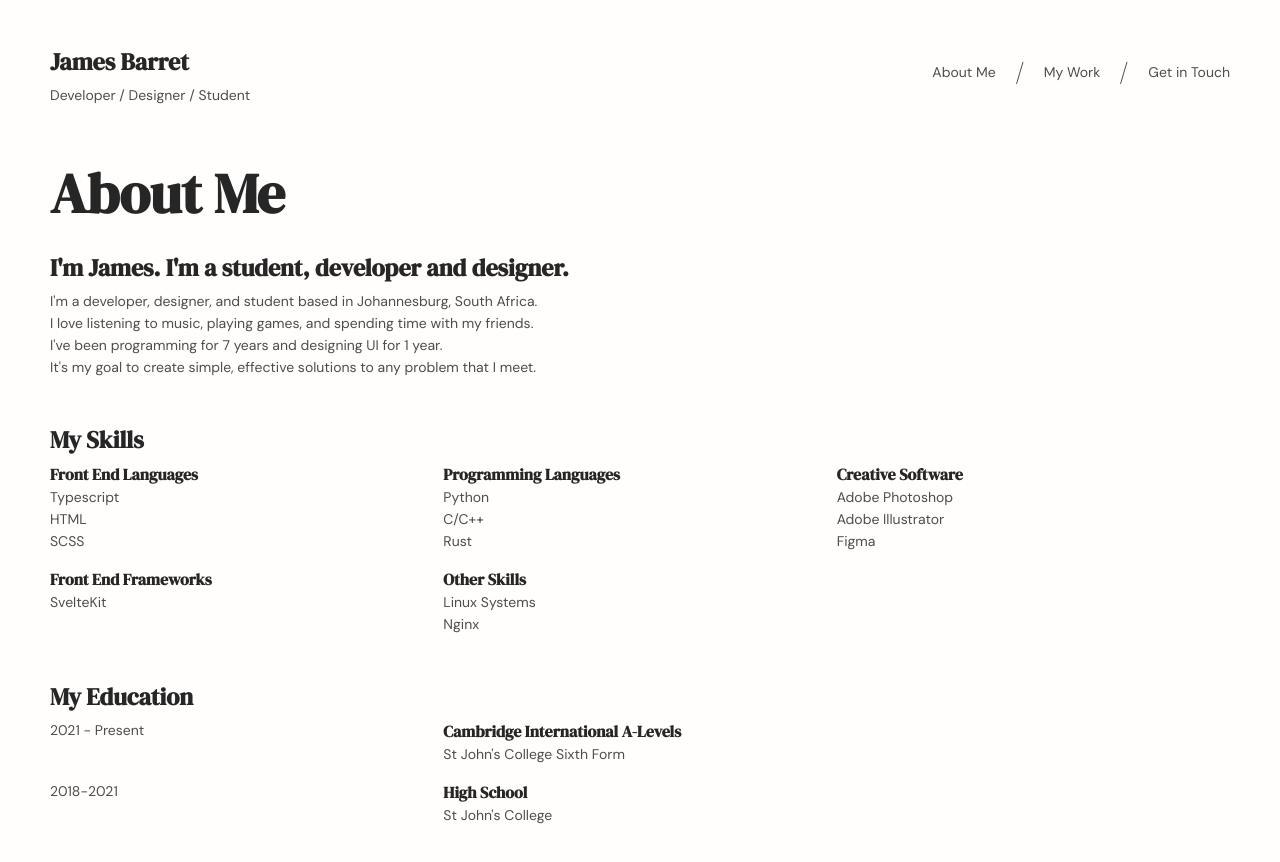
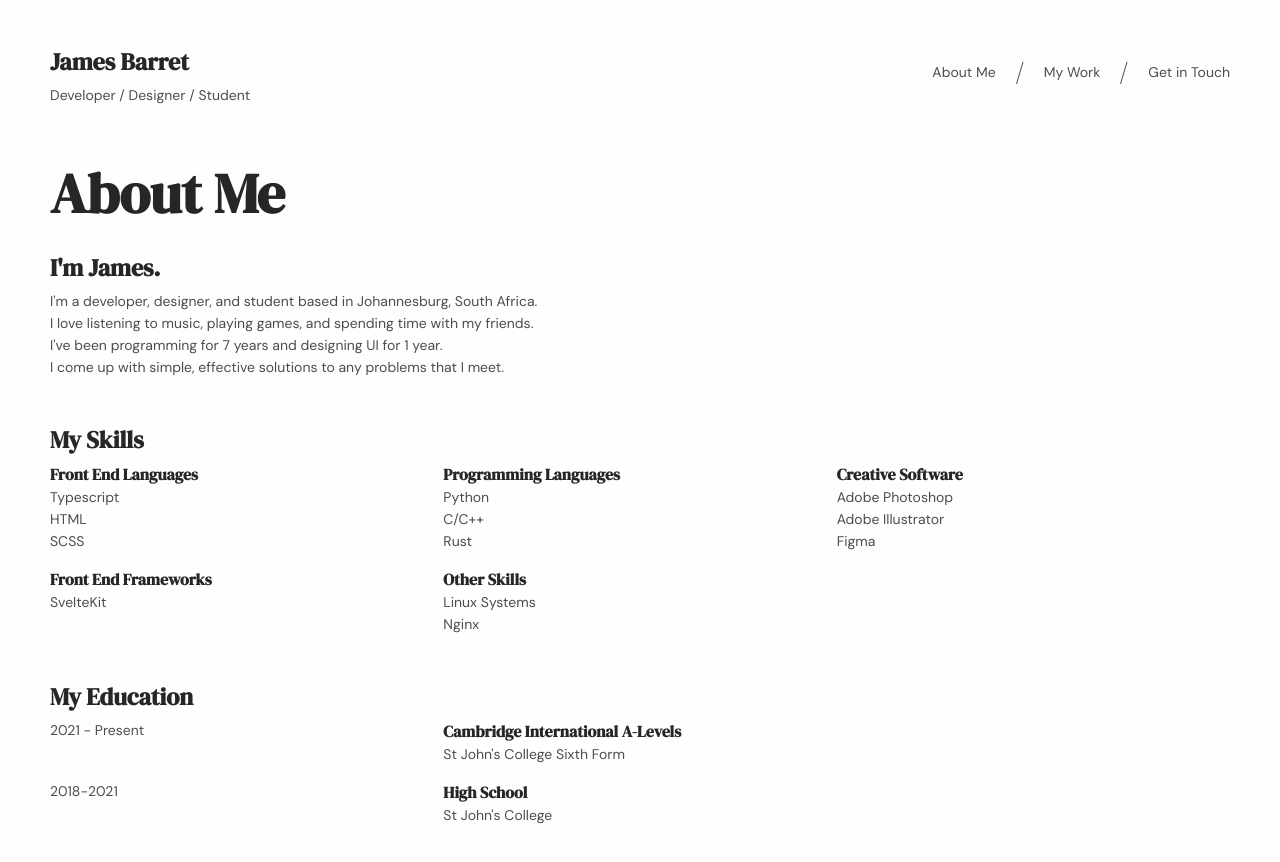
Before and after one commit to jamezburritos/jamesbarret.dev, a SvelteKit app: page /about in a window 1280 px wide. Shown: the top 862 px of the page. Built offline with nearby package versions, Linux system fonts and the light colour scheme.

Commit message:
copy editing

```diff
--- a/src/routes/+page.svelte
+++ b/src/routes/+page.svelte
@@ -4,7 +4,7 @@
         <div class="text">
             <h1>Hi There</h1>
             <h2>I'm James</h2>
-            <p>I'm a developer, designer and student based in Johannesburg, South Africa. I have 2+ years of development experience and I aim to create simple, effective solutions to any problems presented to me.</p>
+            <p>I'm a developer, designer and student based in Johannesburg, South Africa. I have 2+ years of experience developing software and designing user interfaces.</p>
         </div>
     </div>
 </div>
--- a/src/routes/about/+page.svelte
+++ b/src/routes/about/+page.svelte
@@ -5,8 +5,8 @@
 <Page title="About Me">
     <div class="content">
         <div class="left">
-            <h2>I'm James. I'm a student, developer and designer.</h2>
-            <p>I'm a developer, designer, and student based in Johannesburg, South Africa.<br>I love listening to music, playing games, and spending time with my friends.<br>I've been programming for 7 years and designing UI for 1 year.<br>It's my goal to create simple, effective solutions to any problem that I meet.</p>
+            <h2>I'm James.</h2>
+            <p>I'm a developer, designer, and student based in Johannesburg, South Africa.<br>I love listening to music, playing games, and spending time with my friends.<br>I've been programming for 7 years and designing UI for 1 year.<br>I come up with simple, effective solutions to any problems that I meet.</p>
         </div>
 
         <div class="right">
--- a/src/routes/work/+page.svelte
+++ b/src/routes/work/+page.svelte
@@ -14,7 +14,7 @@
             title: "This Site",
             image: "/images/work/jamesbarret.png",
             link: { url: "https://jamesbarret.dev", text: "jamesbarret.dev"},
-            description: "I built this site from scratch.<br>I mocked up the design using Figma, carefully selecting colors and fonts that came together in a simple, fluid user experience.<br>I implemented the design using SvelteKit, my framework of choice, and generated a static webpage to balance page performance and ease of development.",
+            description: "I built this site from scratch.<br>I mocked up the design using Figma, carefully selecting colors and fonts that came together in a clean and simple user experience.<br>I implemented the design using SvelteKit, my framework of choice, and generated a static webpage to balance page performance and ease of development.",
             tags: [ "Figma", "SvelteKit", "Web Development" ]
         }
     ]
```
